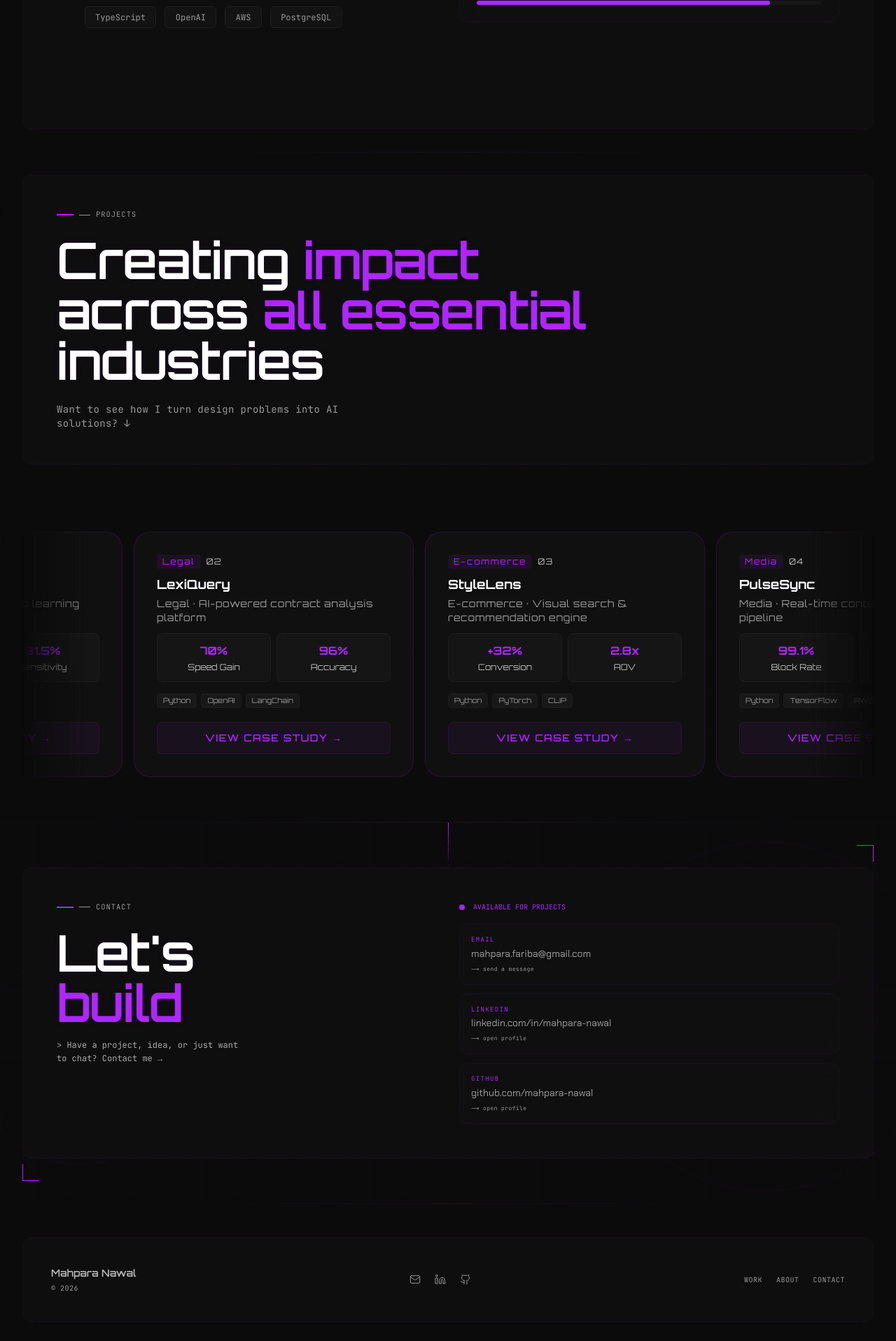
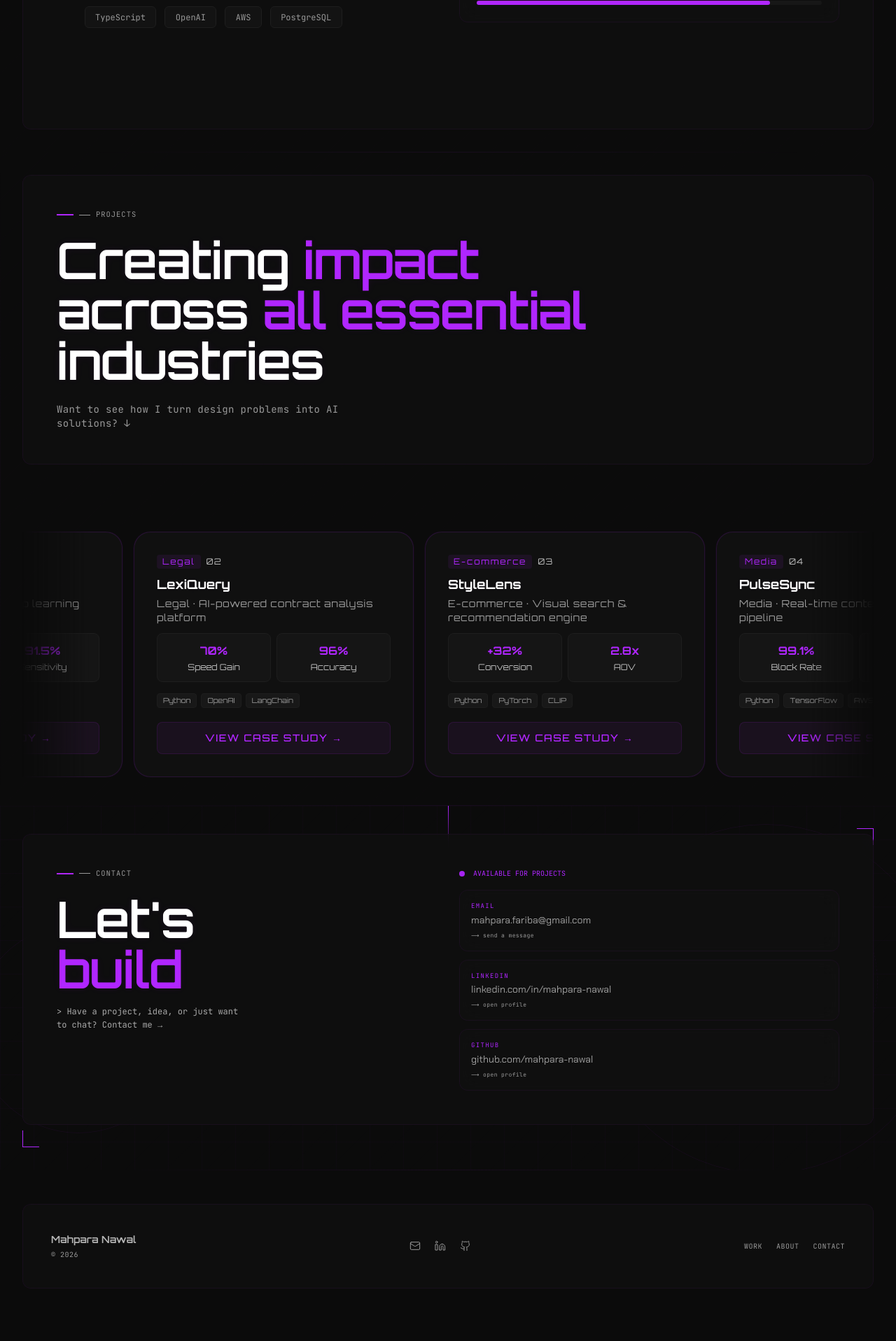
Before and after one commit to mahpara-nawal/portfolio, a Next.js app: page / in a window 1280 px wide. Shown: the part 1564-3481 px from the top of the page at 70% size. After the commit the page ends 3454 px from the top, so only its background shows below. Built offline with nearby package versions, Linux system fonts and the light colour scheme; a web font is replaced by a local one.

Commit message:
Match marquee-to-Contact spacing to Hero-to-About (pb-10 + pt-10)

```diff
--- a/src/components/Contact.tsx
+++ b/src/components/Contact.tsx
@@ -16,7 +16,7 @@ export default function Contact() {
   }, []);
 
   return (
-    <section className="relative py-16 px-4 sm:px-8 overflow-hidden" id="contact">
+    <section className="relative pt-10 pb-16 px-4 sm:px-8 overflow-hidden" id="contact">
       <div className="bg-grid absolute inset-0 z-0" />
       <div className="bg-diagonal absolute inset-0 z-0 pointer-events-none opacity-50" />
 
--- a/src/components/Projects.tsx
+++ b/src/components/Projects.tsx
@@ -84,7 +84,7 @@ export default function Projects({ onOpenModal }: { onOpenModal: (p: any) => voi
   }, []);
 
   return (
-    <section className="relative pt-8 pb-16 px-4 sm:px-8 overflow-hidden" id="projects">
+    <section className="relative pt-8 pb-10 px-4 sm:px-8 overflow-hidden" id="projects">
       {/* Diagonal overlay */}
       <div className="bg-diagonal absolute inset-0 z-0 pointer-events-none" />
       <div className="hidden md:block absolute left-0 top-0 bottom-0 w-px pointer-events-none" style={{ background: "linear-gradient(to bottom, transparent, rgba(176,38,255,0.03), transparent)" }} />
```
